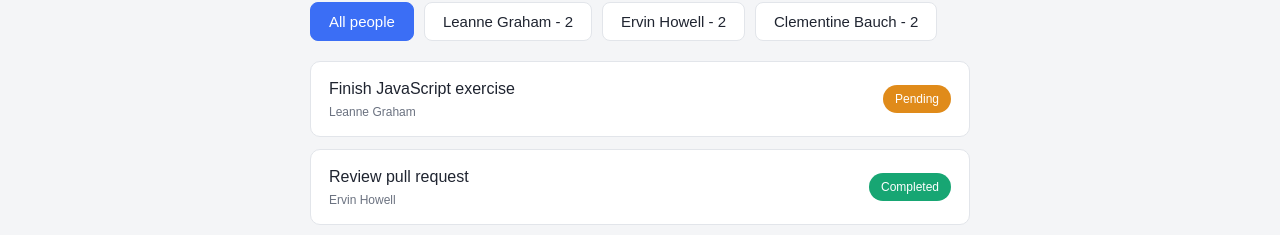
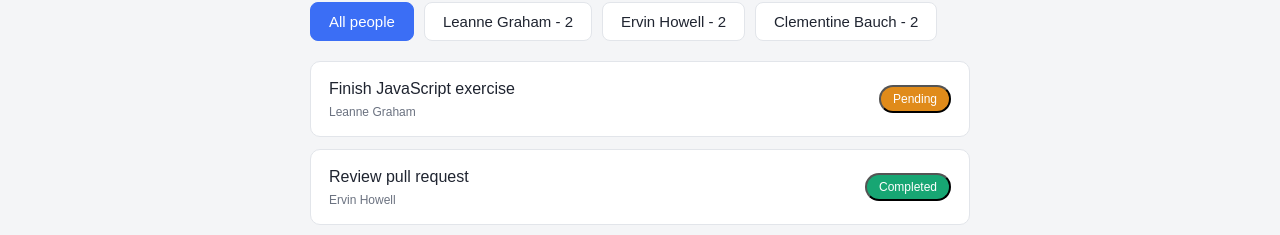
Before and after one commit to b4f-cohort8-salamiyah/b4f-cohort8-salamiyah-react-2026, a React (Vite) app: page / in a window 1280 px wide. Shown: the part 565-800 px from the top of the page. Built offline with nearby package versions, Linux system fonts and the light colour scheme.

Commit message:
Task state edit

```diff
--- a/src/components/TaskItem.tsx
+++ b/src/components/TaskItem.tsx
@@ -1,3 +1,4 @@
+import { useState } from "react";
 interface TaskItemProps {
   title: string;
   ownerName: string;
@@ -6,13 +7,33 @@ interface TaskItemProps {
 }
 
 function TaskItem(props: TaskItemProps) {
+const [statusText, setStatusText] = useState(props.statusText);
+const [statusClass, setStatusClass] = useState(props.statusClass);
+
+function handleClick() {
+  if (statusText === "Completed") {
+    setStatusText("Pending");
+    setStatusClass("pending");
+  }
+  else {
+    setStatusText("Completed");
+    setStatusClass("completed");
+  }
+}
+
+
   return (
     <li className="task-item">
       <span className="task-text">
         <span className="task-title">{props.title}</span>
         <span className="task-user">{props.ownerName}</span>
       </span>
-      <span className={`task-status ${props.statusClass}`}>{props.statusText}</span>
+      <button
+        className={`task-status ${statusClass}`}
+        onClick={handleClick}
+      >
+        {statusText}
+      </button>
     </li>
   );
 }
```
